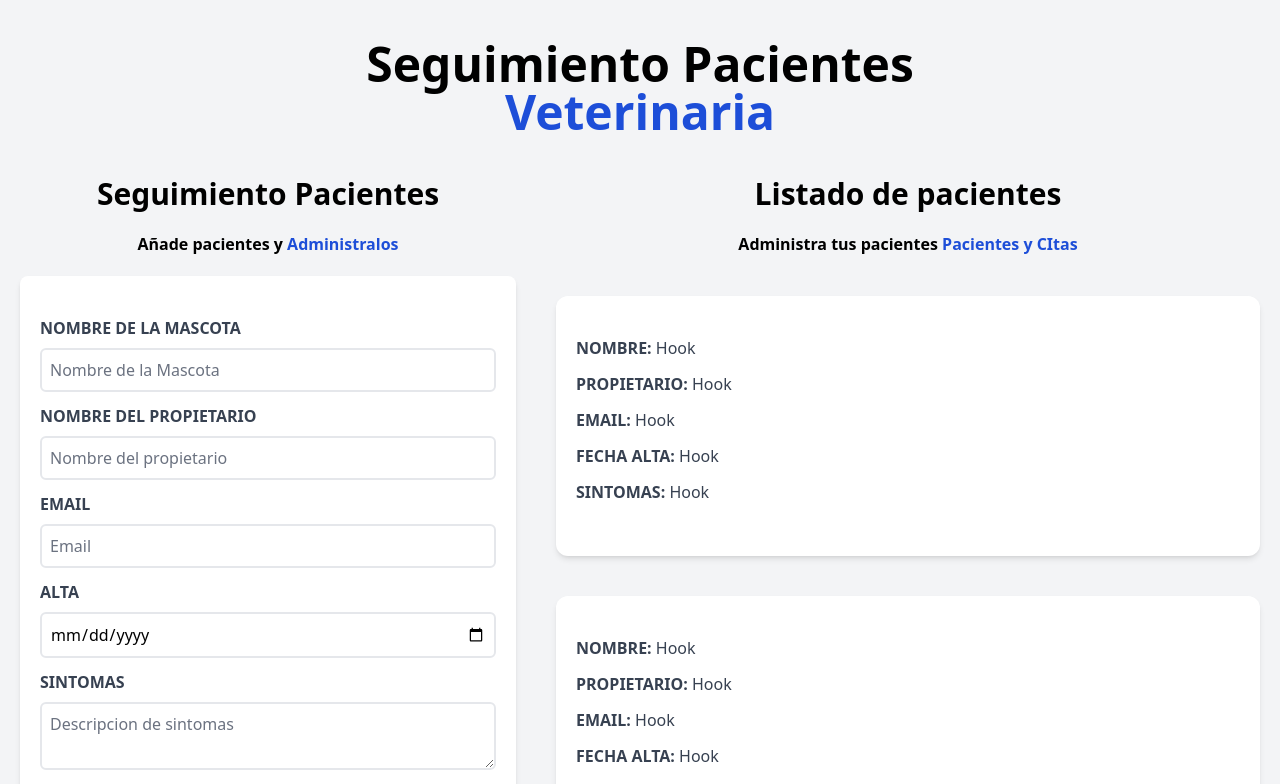
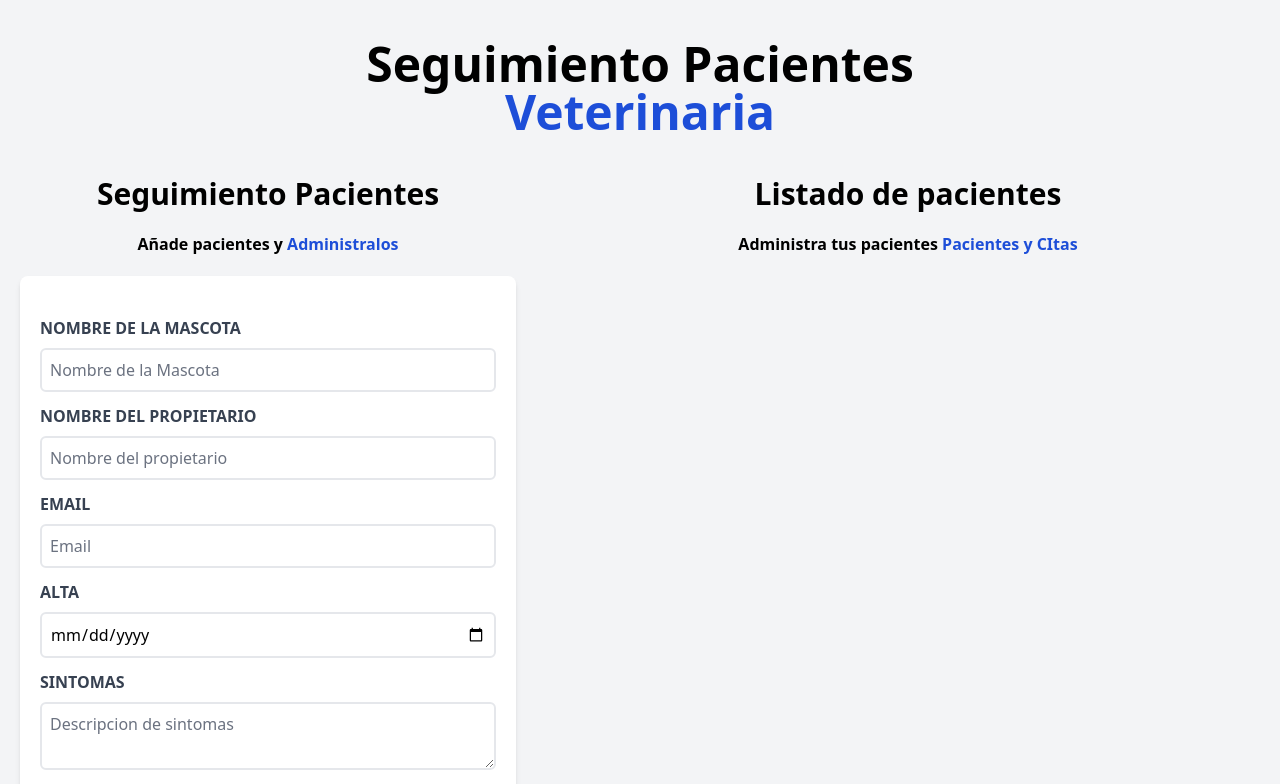
Before and after one commit to DiegoBelPe/admin-patients, a React (Vite) app: page / in a window 1280 px wide. Shown: the top 784 px of the page. Built offline with nearby package versions, Linux system fonts and the light colour scheme.

Commit message:
create id in key component form

```diff
--- a/src/App.jsx
+++ b/src/App.jsx
@@ -16,7 +16,9 @@
         pacientes={pacientes}
         setPacientes={setPacientes}
       />
-      <ListPatients />
+      <ListPatients
+        pacientes={pacientes}
+      />
       </div>
     </div>
   )
--- a/src/components/Error.jsx
+++ b/src/components/Error.jsx
@@ -1,8 +1,11 @@
 import React from 'react'
 
-const Error = ({mensaje}) => {
+const Error = ({children}) => {
   return (
-    <p className='bg-red-800 text-white text-center p-3 uppercase font-bold mb-3 rounded-br-md'>{mensaje}</p>
+    <div className='bg-red-800 text-white text-center p-3 uppercase font-bold mb-3 rounded-br-md'>
+      {children}
+    </div>
+
   )
 }
 
--- a/src/components/Form.jsx
+++ b/src/components/Form.jsx
@@ -8,6 +8,14 @@
   const [fechaAlta, setFechaAlta] = useState('')
   const [sintomas, setSintomas] = useState('')
   const [error, setError] = useState(false)
+
+  const generarId = () => {
+    const random = Math.random().toString(36).substr(2);
+    const fecha = Date.now().toString(36);
+
+    return random + fecha;
+
+  }
 
   const handleSubmit = (e) => {
     e.preventDefault()
@@ -22,7 +30,8 @@
         propietario,
         email,
         fechaAlta,
-        sintomas
+        sintomas,
+        id: generarId()
       }
 
       setPacientes([...pacientes, objetPaciente]);
@@ -41,7 +50,11 @@
 
       <form action="" className='bg-white shadow-md rounded-lg py-10 px-5'>
         <div className='mb-3'>
-          {error && <Error mensaje='Todos los campos son obligatorios'/>}
+          {error && <Error>
+            <p>
+              Todos los campos son obligatorios
+            </p>
+              </Error>}
           <label htmlFor='mascota' className='block uppercase text-gray-700 font-bold'>Nombre de la mascota</label>
           <input
           id='mascota'
--- a/src/components/ListPatients.jsx
+++ b/src/components/ListPatients.jsx
@@ -1,22 +1,20 @@
 import React from 'react'
 import Patient from './patient'
 
-const ListadoPacintes = ()=>{
+const ListadoPacintes = ({pacientes})=>{
+
   return (
   <div className='md:w-1/2 lg:w-3/5 md:h-screen overflow-y-scroll '>
     <h2 className='font-black text-3xl text-center'>Listado de pacientes</h2>
     <p className='text-center mt-5 font-bold mb-5'>Administra tus pacientes <span className='text-blue-700'>Pacientes y CItas</span></p>
 
-    <Patient />
-    <Patient />
-    <Patient />
-    <Patient />
-    <Patient />
-    <Patient />
-    <Patient />
-    <Patient />
-    <Patient />
-    <Patient />
+    {pacientes.map(paciente => (
+      <Patient
+      key={paciente.id}
+      paciente={paciente}
+      />
+
+    ))}
 
   </div>
   )
--- a/src/components/patient.jsx
+++ b/src/components/patient.jsx
@@ -1,27 +1,29 @@
 import React from 'react'
 
-const patient = () => {
+const patient = ({paciente}) => {
+
+  const {name, propietario, email, fechaAlta, sintomas} = paciente;
   return (
       <div className='mx-5 my-10 bg-white shadow-md px-5 py-10 rounded-xl'>
         <p className='font-bold mb-3 text-gray-700 uppercase'>
           Nombre:
-          <span className='font-normal normal-case'> Hook </span>
+          <span className='font-normal normal-case'> {name} </span>
         </p>
         <p className='font-bold mb-3 text-gray-700 uppercase'>
           Propietario:
-          <span className='font-normal normal-case'> Hook </span>
+          <span className='font-normal normal-case'> {propietario} </span>
         </p>
         <p className='font-bold mb-3 text-gray-700 uppercase'>
           Email:
-          <span className='font-normal normal-case'> Hook </span>
+          <span className='font-normal normal-case'> {email} </span>
         </p>
         <p className='font-bold mb-3 text-gray-700 uppercase'>
           Fecha Alta:
-          <span className='font-normal normal-case'> Hook </span>
+          <span className='font-normal normal-case'> {fechaAlta} </span>
         </p>
         <p className='font-bold mb-3 text-gray-700 uppercase'>
           Sintomas:
-          <span className='font-normal normal-case'> Hook </span>
+          <span className='font-normal normal-case'> {sintomas} </span>
         </p>
     </div>
   )
```
